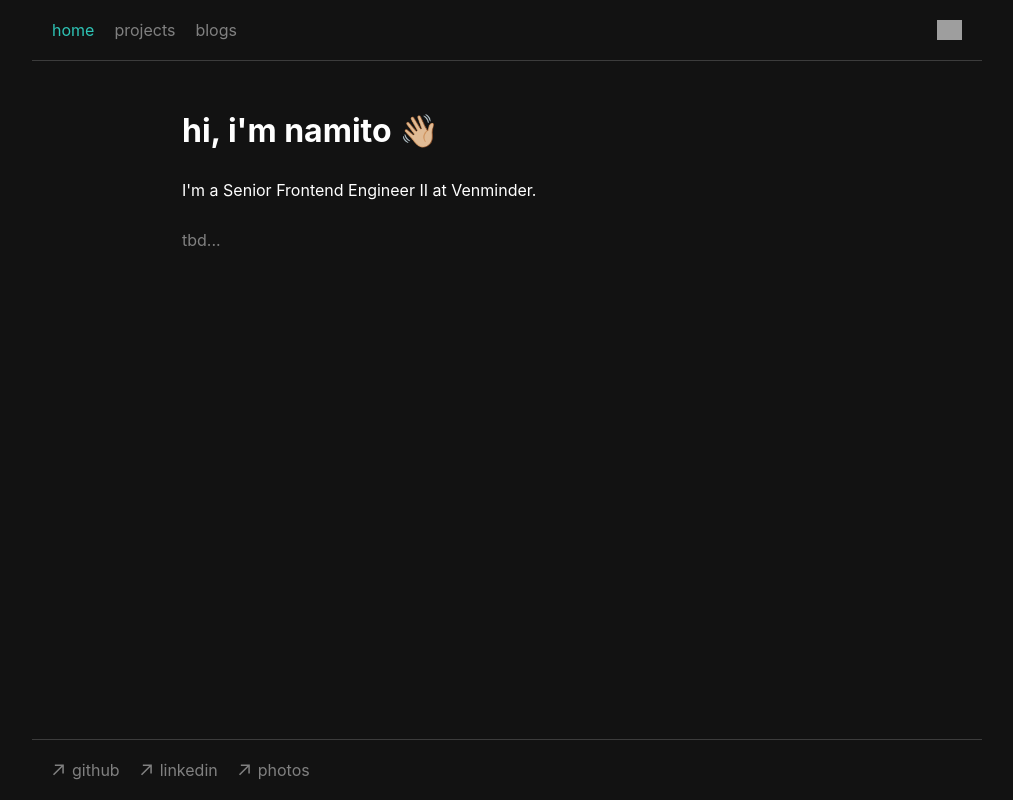
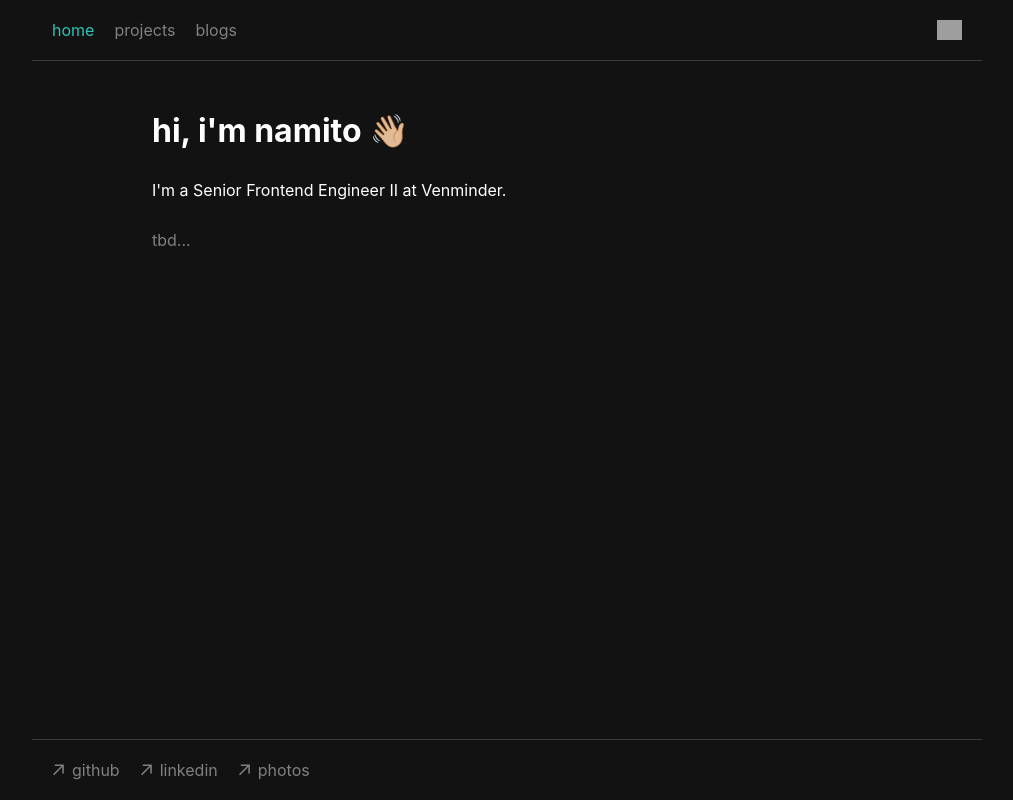
Before and after one commit to namitoyokota/portfolio, a Next.js app: page / in a window 1280 px wide. Shown: the whole page, without its empty margins (133-1146 px from the left). Built offline with nearby package versions, Linux system fonts and the light colour scheme; grey boxes are pictures that could not be loaded.

Commit message:
smaller padding on main content

```diff
--- a/styles/globals.css
+++ b/styles/globals.css
@@ -16,7 +16,7 @@ main {
     max-width: 750px;
     margin-left: auto;
     margin-right: auto;
-    padding: 0 50px;
+    padding: 0 20px;
 }
 
 ::selection {
```
